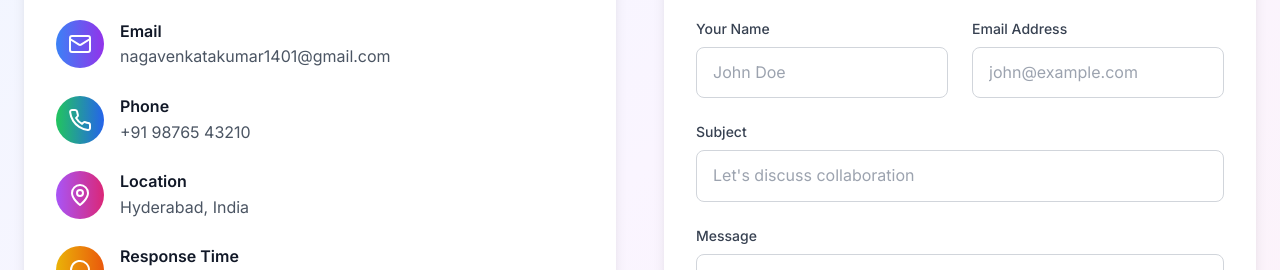
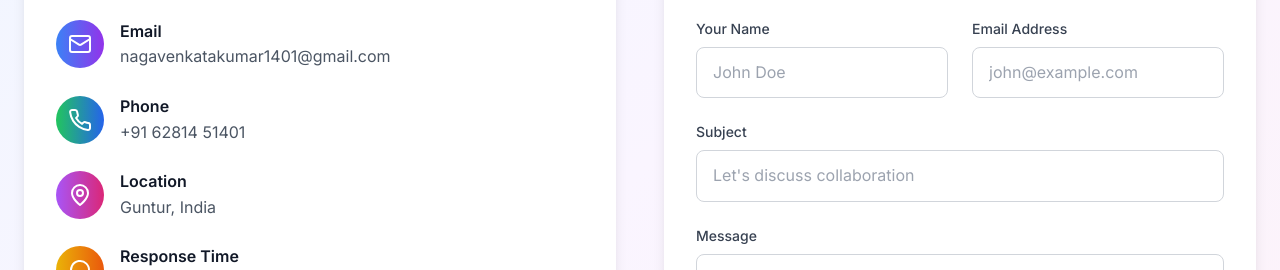
Before and after one commit to Kumar1401-m/venkat, a React (Vite) app: page / in a window 1280 px wide. Shown: the part 5740-6010 px from the top of the page. Built offline with nearby package versions, Linux system fonts and the light colour scheme.

Commit message:
Updated Contact.tsx

```diff
--- a/src/components/Contact.tsx
+++ b/src/components/Contact.tsx
@@ -61,7 +61,7 @@ const Contact: React.FC = () => {
                     </div>
                     <div>
                       <p className="font-semibold text-gray-900">Phone</p>
-                      <p className="text-gray-600">+91 98765 43210</p>
+                      <p className="text-gray-600">+91 62814 51401</p>
                     </div>
                   </div>
 
@@ -71,7 +71,7 @@ const Contact: React.FC = () => {
                     </div>
                     <div>
                       <p className="font-semibold text-gray-900">Location</p>
-                      <p className="text-gray-600">Hyderabad, India</p>
+                      <p className="text-gray-600">Guntur, India</p>
                     </div>
                   </div>
 
@@ -123,7 +123,7 @@ const Contact: React.FC = () => {
                   </a>
 
                   <a
-                    href="https://github.com/cnvkumar"
+                    href="https://github.com/Kumar1401-m/venkat"
                     target="_blank"
                     rel="noopener noreferrer"
                     className="flex items-center space-x-3 p-3 bg-gray-50 rounded-lg hover:bg-gray-100 transition-colors group"
```
